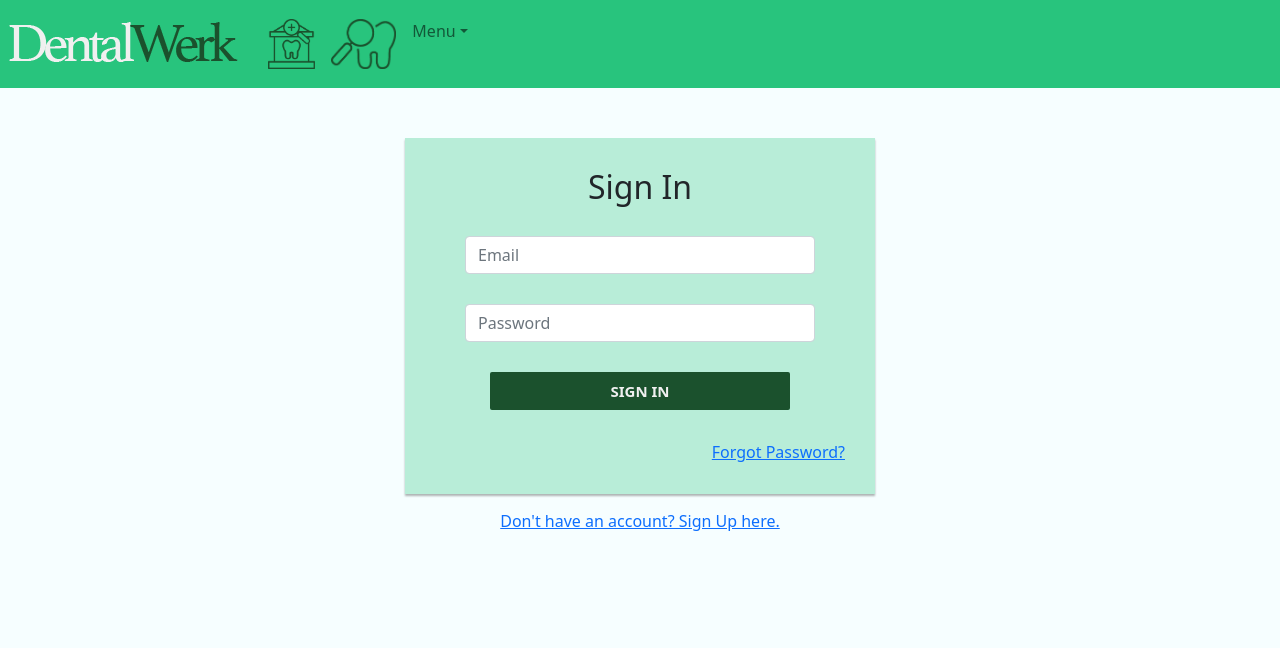
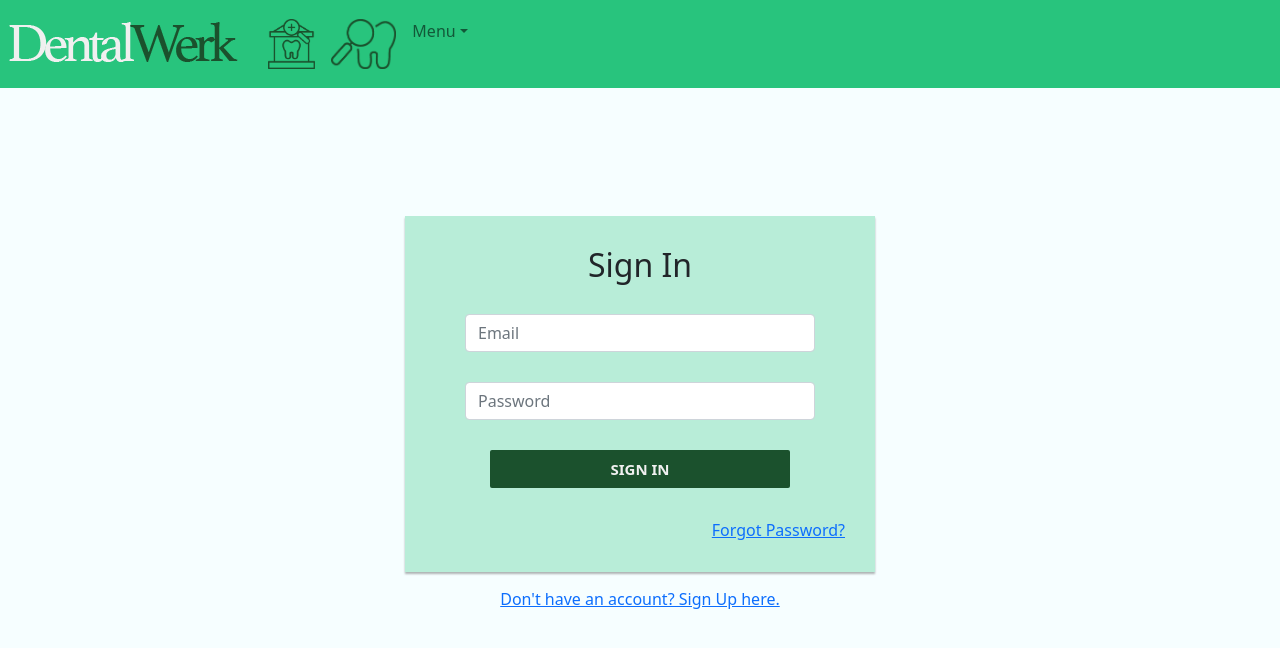
Before and after one commit to theMVPshop/nt03, a React (Create React App) app in the folder client/: page /sign-in in a window 1280 px wide. Shown: the top 648 px of the page. Built offline with nearby package versions, Linux system fonts and the light colour scheme.

Commit message:
changed margin on login-form

```diff
--- a/client/src/css/SignIn.css
+++ b/client/src/css/SignIn.css
@@ -1,5 +1,5 @@
 .login-form {
-  margin: 50px auto;
+  margin: 8em auto;
   display: flex;
   flex-direction: column;
   align-items: center;
```
